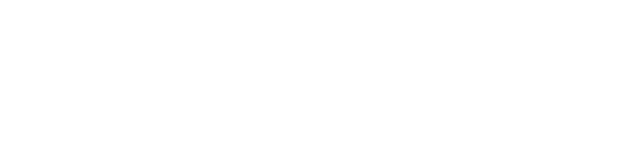
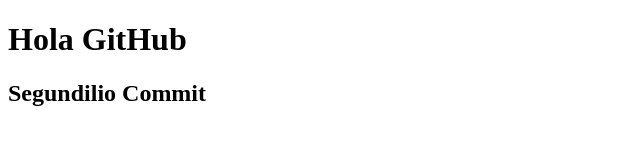
Before and after one commit to angie-ro/46845pruebaa, a plain HTML site: page index.html in a window 1280 px wide. Shown: the whole page, without its empty margins (0-640 px from the left). Drawn offline with Linux system fonts and the light colour scheme.

Commit message:
Segundo Commit, colocamos un h2

```diff
--- a/index.html
+++ b/index.html
@@ -7,6 +7,7 @@
     <title>Document</title>
 </head>
 <body>
-
+    <h1>Hola GitHub</h1>
+    <h2>Segundilio Commit</h2>
 </body>
 </html>
```
